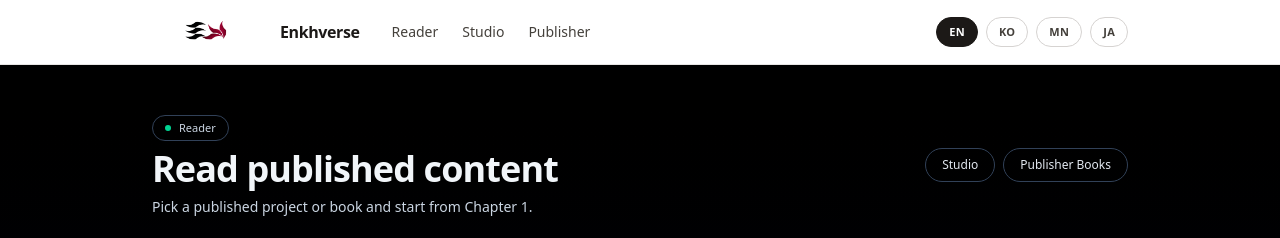
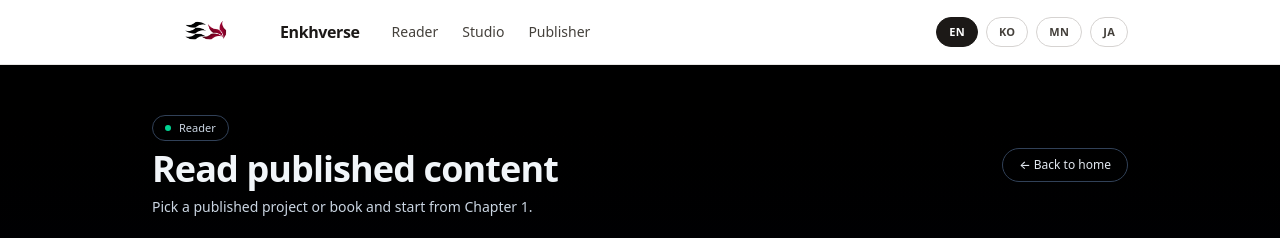
Before and after one commit to huslenmungun1-maker/project-future, a Next.js app: page /en/reader in a window 1280 px wide. Shown: the top 238 px of the page. Built offline with nearby package versions, Linux system fonts and the light colour scheme; no server answers; the database is empty.

Commit message:
make reader public and remove internal links

```diff
--- a/app/[locale]/reader/page.tsx
+++ b/app/[locale]/reader/page.tsx
@@ -4,7 +4,7 @@
 import Link from "next/link";
 import { useParams } from "next/navigation";
 import { supabase } from "@/lib/supabaseClient";
-import { safeLocale } from "@/lib/i18n"; // ✅ shared locale helper
+import { safeLocale } from "@/lib/i18n";
 
 type Status = "loading" | "ok" | "error";
 type BookStatus = "draft" | "published";
@@ -53,8 +53,7 @@
     howItWorksTitle: "How it works",
     howItWorksBody:
       "Projects go to /reader/series/[seriesId]/1 and books go to /reader/[bookId]/1.",
-    studio: "Studio",
-    publisherBooks: "Publisher Books",
+    backHome: "Back to home",
   },
   mn: {
     chip: "Уншигч",
@@ -70,8 +69,7 @@
     publishedAt: "Нийтэлсэн",
     howItWorksTitle: "Яаж ажилладаг вэ",
     howItWorksBody: "Төсөл: /reader/series/[seriesId]/1, Ном: /reader/[bookId]/1",
-    studio: "Студи",
-    publisherBooks: "Нийтлэгч номууд",
+    backHome: "Нүүр рүү буцах",
   },
   ko: {
     chip: "리더",
@@ -87,14 +85,12 @@
     publishedAt: "게시일",
     howItWorksTitle: "작동 방식",
     howItWorksBody: "프로젝트: /reader/series/[seriesId]/1, 책: /reader/[bookId]/1",
-    studio: "스튜디오",
-    publisherBooks: "퍼블리셔 책",
+    backHome: "홈으로",
   },
   ja: {
     chip: "リーダー",
     heroTitle: "公開されたコンテンツを読む",
-    heroBody:
-      "公開されたプロジェクトまたは本を選んで、第1章から始めましょう。",
+    heroBody: "公開されたプロジェクトまたは本を選んで、第1章から始めましょう。",
     supabaseOk: "Supabase から公開コンテンツを読み込みました。",
     supabaseEmpty: "公開されたコンテンツがありません。",
     supabaseError: "リーダーコンテンツを読み込めません。",
@@ -106,8 +102,7 @@
     howItWorksTitle: "使い方",
     howItWorksBody:
       "プロジェクト: /reader/series/[seriesId]/1、 本: /reader/[bookId]/1",
-    studio: "スタジオ",
-    publisherBooks: "出版社の本",
+    backHome: "ホームへ戻る",
   },
 } as const;
 
@@ -115,18 +110,13 @@
 
 export default function ReaderHomePage() {
   const params = useParams();
-
-  // ✅ single source of truth for locale parsing
   const locale = safeLocale(params?.locale) as SupportedLocale;
   const t = UI_TEXT[locale];
 
   const [status, setStatus] = useState<Status>("loading");
-
-  // ✅ MUST be declared before useMemo uses them
   const [books, setBooks] = useState<BookRow[]>([]);
   const [series, setSeries] = useState<SeriesRow[]>([]);
 
-  // ✅ derived message (no setState needed)
   const statusMessage = useMemo(() => {
     if (status === "loading") return "";
     if (status === "error") return t.supabaseError;
@@ -135,7 +125,9 @@
   }, [status, books.length, series.length, t]);
 
   useEffect(() => {
-    const load = async () => {
+    let cancelled = false;
+
+    async function load() {
       setStatus("loading");
 
       const [booksRes, seriesRes] = await Promise.all([
@@ -157,16 +149,17 @@
 
       if (booksRes.error || seriesRes.error) {
         console.error("Reader load error:", booksRes.error || seriesRes.error);
+        if (!cancelled) {
           setStatus("error");
           setBooks([]);
           setSeries([]);
+        }
         return;
       }
 
       const booksData = (booksRes.data as BookRow[]) || [];
       const seriesData = (seriesRes.data as SeriesRow[]) || [];
 
-      // --- Translation layer (titles/descriptions) ---
       const bookIds = booksData.map((b) => b.id);
       const seriesIds = seriesData.map((s) => s.id);
 
@@ -176,31 +169,29 @@
       try {
         const [bookTrRes, seriesTrRes] = await Promise.all([
           bookIds.length > 0
-            ? (async () =>
-                await supabase
+            ? supabase
                 .from("content_translations")
                 .select(
                   "content_type, content_id, locale, title, description, body"
                 )
                 .eq("content_type", "book")
                 .eq("locale", locale)
-                  .in("content_id", bookIds))()
+                .in("content_id", bookIds)
             : Promise.resolve({ data: [], error: null }),
 
           seriesIds.length > 0
-            ? (async () =>
-                await supabase
+            ? supabase
                 .from("content_translations")
                 .select(
                   "content_type, content_id, locale, title, description, body"
                 )
                 .eq("content_type", "series")
                 .eq("locale", locale)
-                  .in("content_id", seriesIds))()
+                .in("content_id", seriesIds)
             : Promise.resolve({ data: [], error: null }),
         ]);
 
-        if (!bookTrRes?.error) {
+        if (!bookTrRes.error) {
           const rows = ((bookTrRes.data as TranslationRow[]) || []).filter(
             (r) => r && r.content_id
           );
@@ -217,11 +208,9 @@
                 : b.description,
             };
           });
-        } else {
-          console.warn("Book translations not loaded:", bookTrRes.error);
         }
 
-        if (!seriesTrRes?.error) {
+        if (!seriesTrRes.error) {
           const rows = ((seriesTrRes.data as TranslationRow[]) || []).filter(
             (r) => r && r.content_id
           );
@@ -238,20 +227,23 @@
                 : s.description,
             };
           });
-        } else {
-          console.warn("Series translations not loaded:", seriesTrRes.error);
         }
       } catch (e) {
-        console.warn("Translation lookup skipped (fallback to originals).", e);
+        console.warn("Translation lookup skipped.", e);
       }
 
+      if (!cancelled) {
         setBooks(translatedBooks);
         setSeries(translatedSeries);
         setStatus("ok");
-    };
+      }
+    }
 
     load();
-    // eslint-disable-next-line react-hooks/exhaustive-deps
+
+    return () => {
+      cancelled = true;
+    };
   }, [locale]);
 
   const formatDate = (iso: string) =>
@@ -275,20 +267,12 @@
             <p className="max-w-xl text-sm text-slate-300">{t.heroBody}</p>
           </div>
 
-          <div className="flex gap-2">
           <Link
-              href={`/${locale}/studio`}
+            href={`/${locale}`}
             className="mt-2 inline-flex items-center justify-center rounded-full border border-slate-700 bg-black/40 px-4 py-2 text-xs font-medium text-slate-200 hover:border-emerald-400 hover:text-emerald-200 sm:mt-0"
           >
-              {t.studio}
+            ← {t.backHome}
           </Link>
-            <Link
-              href={`/${locale}/publisher/books`}
-              className="mt-2 inline-flex items-center justify-center rounded-full border border-slate-700 bg-black/40 px-4 py-2 text-xs font-medium text-slate-200 hover:border-emerald-400 hover:text-emerald-200 sm:mt-0"
-            >
-              {t.publisherBooks}
-            </Link>
-          </div>
         </header>
 
         <section className="grid gap-4 md:grid-cols-3">
@@ -307,7 +291,6 @@
           </div>
         </section>
 
-        {/* PUBLISHED PROJECTS */}
         <section>
           <h2 className="mb-3 text-sm font-semibold text-slate-100">
             {t.publishedProjects}
@@ -363,7 +346,6 @@
           )}
         </section>
 
-        {/* PUBLISHED BOOKS */}
         <section>
           <h2 className="mb-3 text-sm font-semibold text-slate-100">
             {t.publishedBooks}
```
Lines whose indentation alone changed are shown as unchanged.
